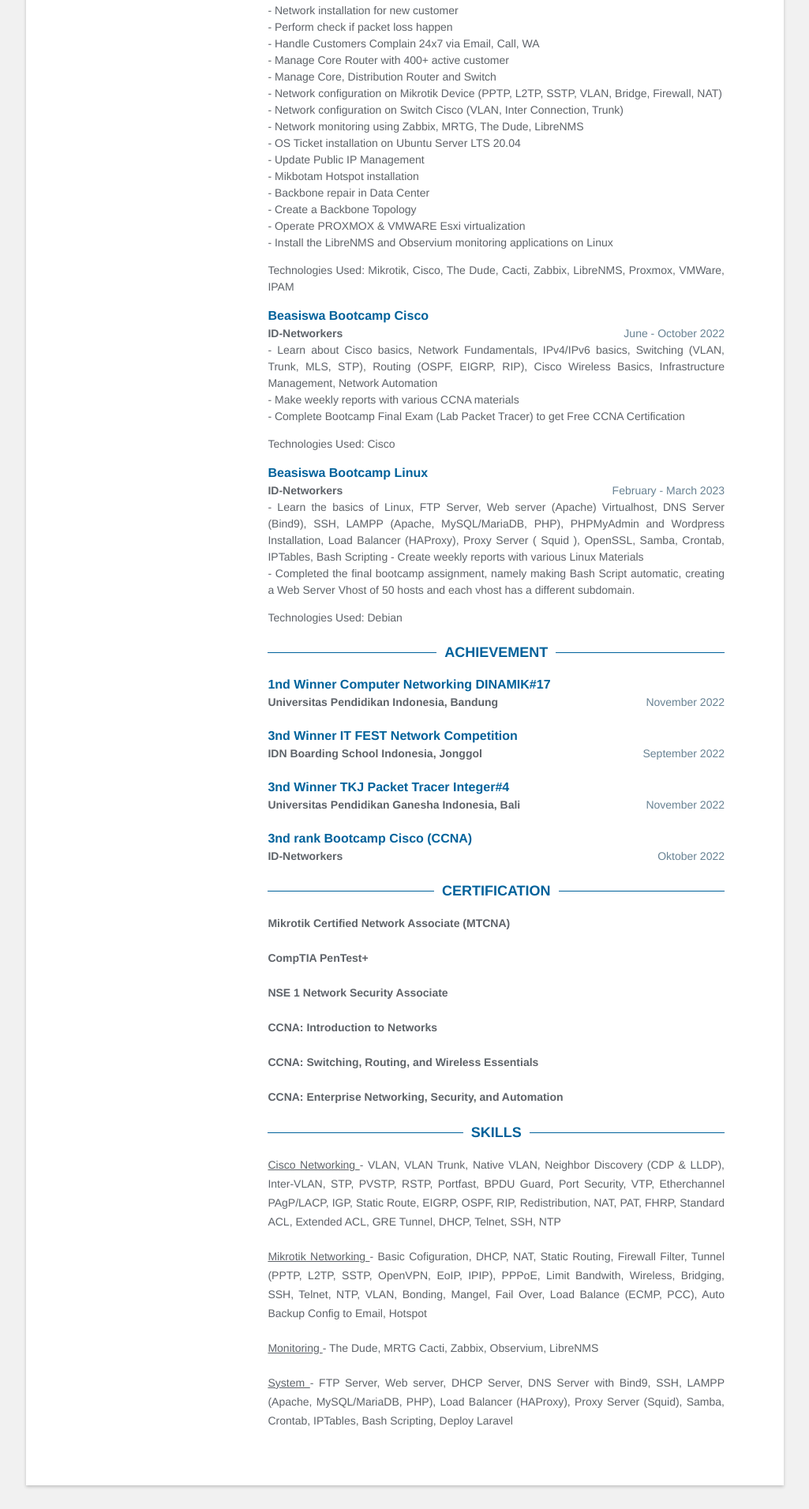
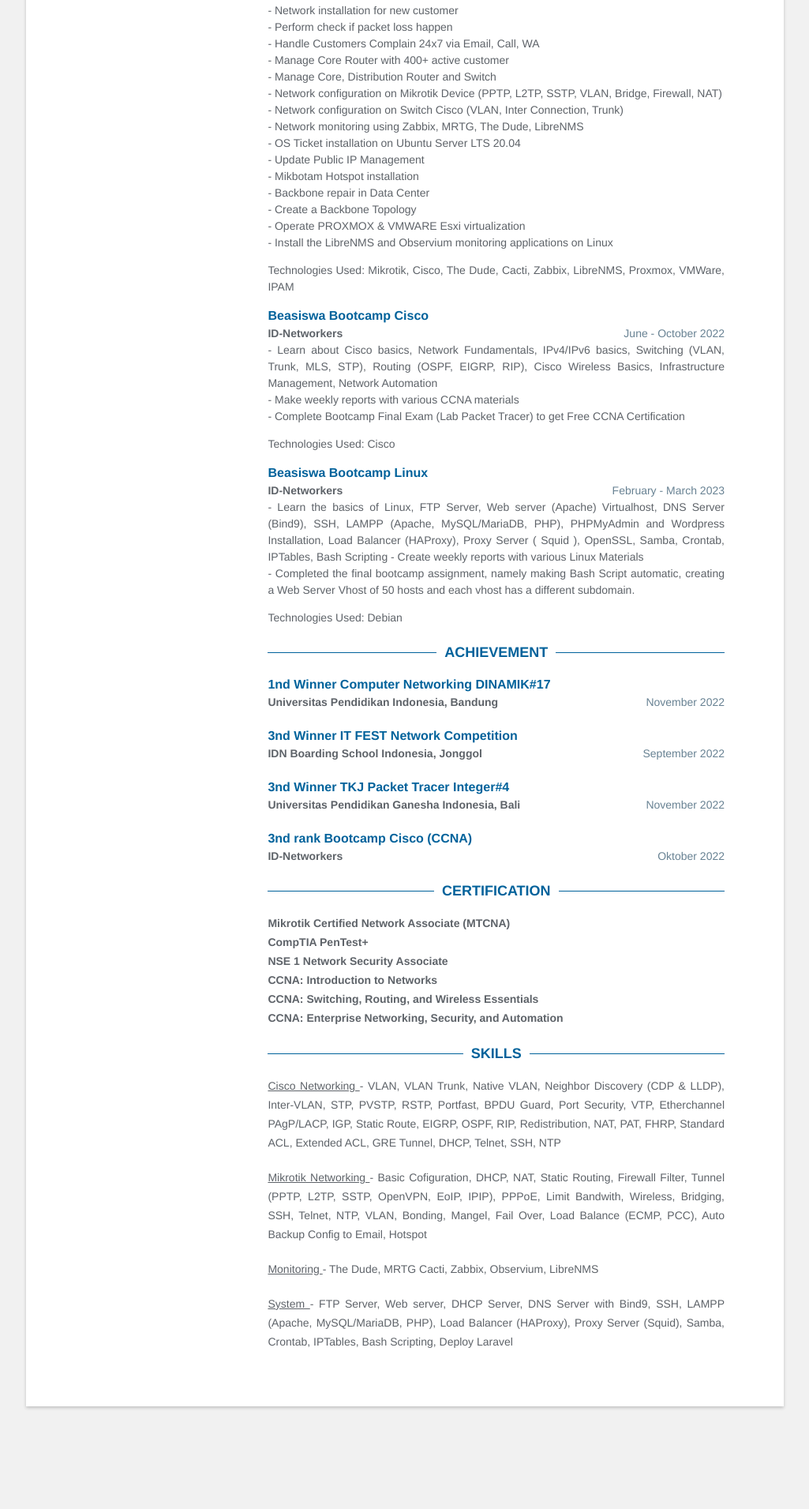
Before and after one commit to raflimaulanarizki/cv, a Jekyll site: the page built from index.html, in a window 1280 px wide. Shown: the part 956-2867 px from the top of the page at 79% size, without its empty margins (127-1152 px from the left). Built offline with Jekyll 4.4.1, drawn with Linux system fonts in a browser that asks for light colours; after the commit the page ends 2767 px from its top, so only the background shows below that.

Commit message:
Update publications.html

```diff
--- a/_includes/publications.html
+++ b/_includes/publications.html
@@ -4,7 +4,7 @@
     <h2 class="title">Certification</h2>
     <div class="publication-items">
         {% for pub in publications%}
-        <div class="publication-item">
+        <div class="publication-item" style="margin-bottom: 0px;">
             <div class="publication-title">
                 <a href="{{pub.link}}" target="_blank">{{pub.title}}</a>
             </div>
```
